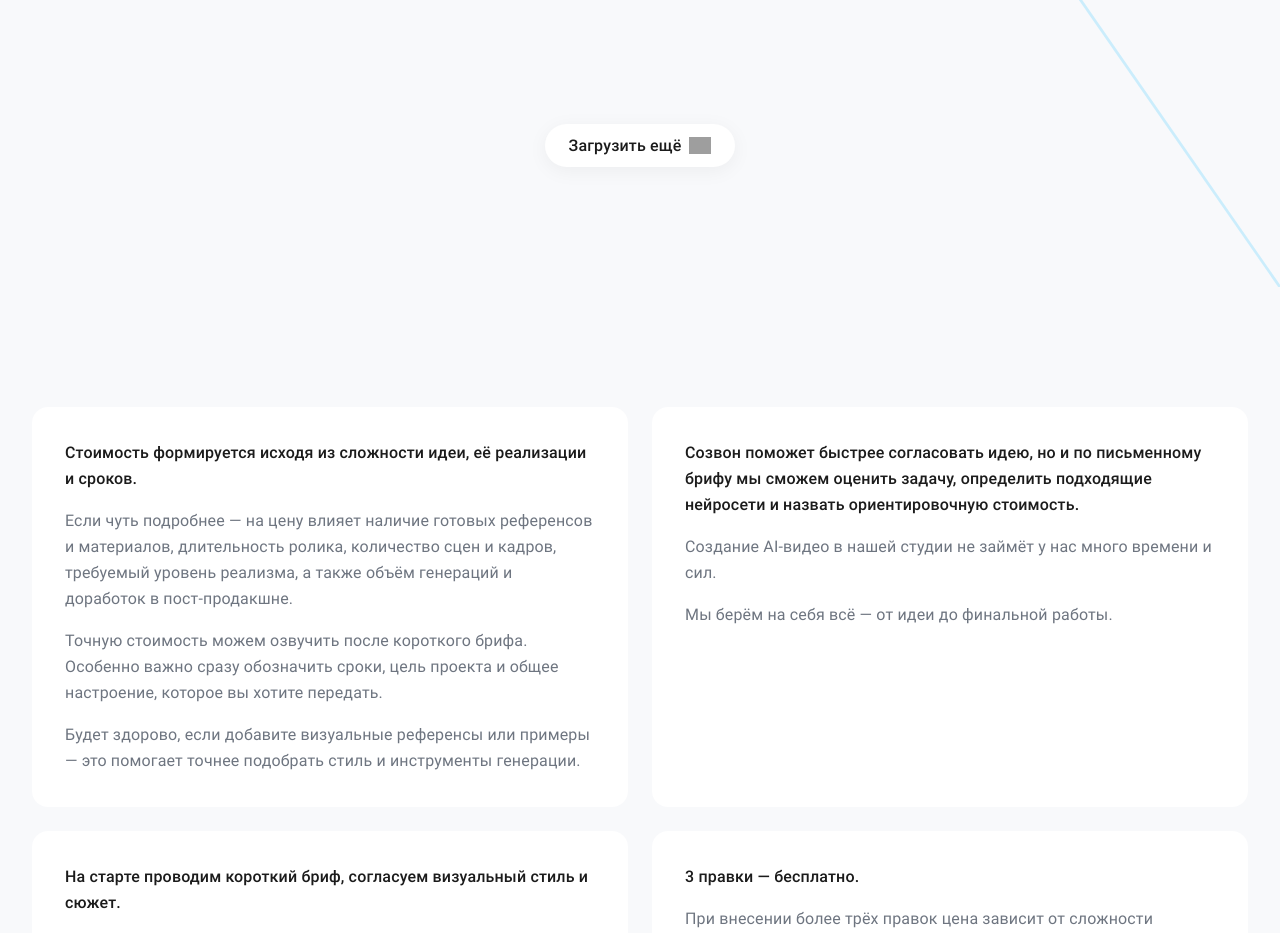
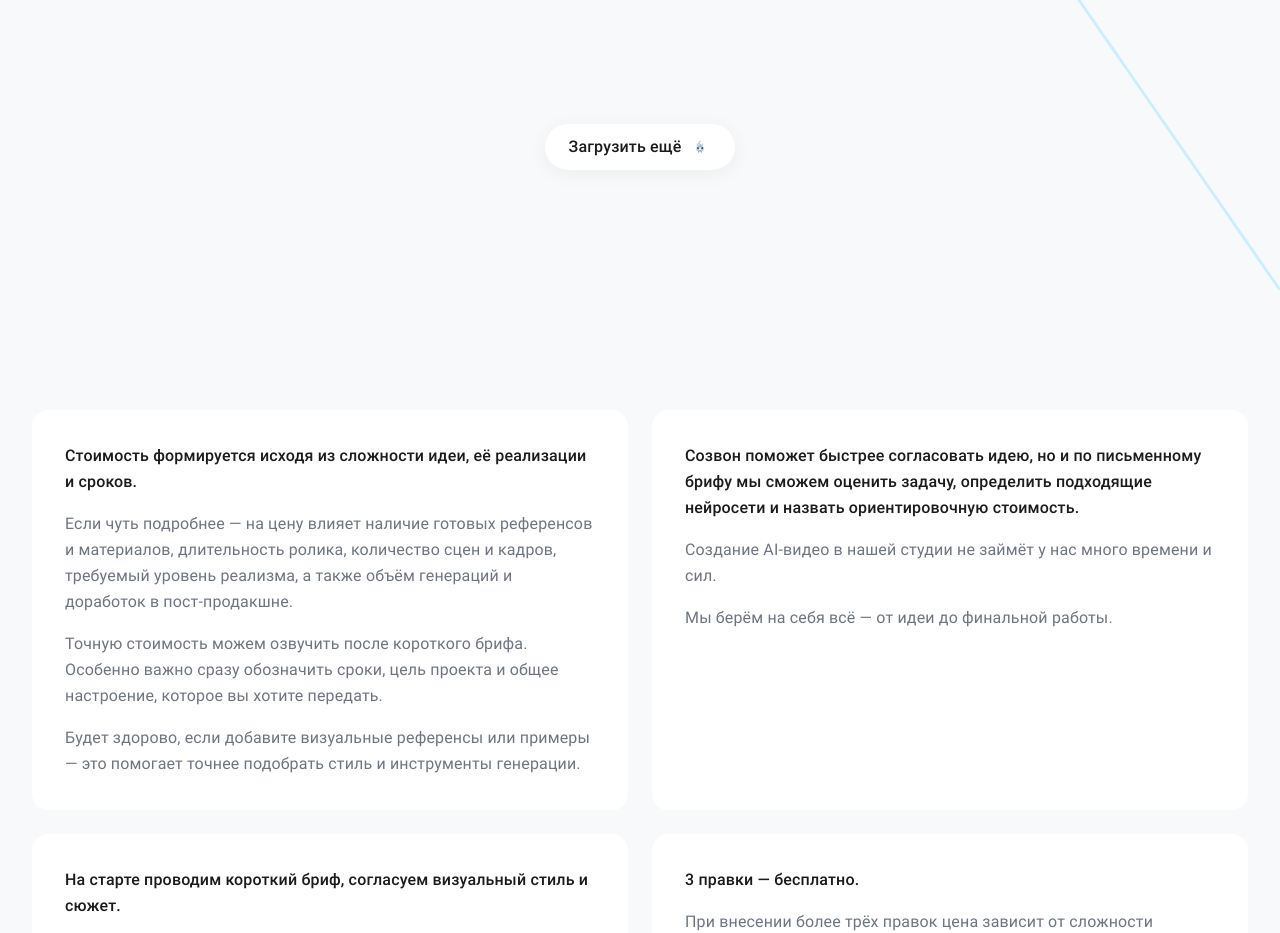
Before and after one commit to aiarsenov/genkou-studio-next, a Next.js app: page / in a window 1280 px wide. Shown: the part 2420-3353 px from the top of the page. Built offline with nearby package versions, Linux system fonts and the light colour scheme; grey boxes are pictures that could not be loaded.

Commit message:
Исправлена иконка геккона на кнопке 'Загрузить ещё': заменено на gekon 2.png

```diff
--- a/components/Portfolio.tsx
+++ b/components/Portfolio.tsx
@@ -208,7 +208,7 @@ export default function Portfolio() {
             >
               <span>Загрузить ещё</span>
               <Image
-                src="/72114412-38dc-419f-8dae-bc4d0fab8bef.png"
+                src="/images/gekon 2.png"
                 alt="Gecko icon"
                 className="gecko-icon"
                 width={22}
```
